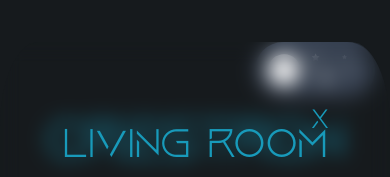
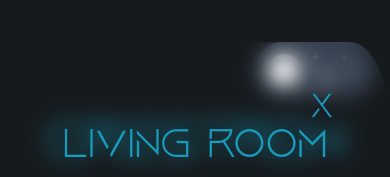
Before and after one commit to Pepe1776/Vue3-Crestron, a Vue app: page / in a window 390 px wide. Both pictures are taken after a click on the button "Rooms". Shown: the top 177 px of the page. Built offline with nearby package versions, Linux system fonts and the light colour scheme; what reconnecting-websocket, vue-iframes would draw is missing.

Commit message:
mobile close

```diff
--- a/src/App.vue
+++ b/src/App.vue
@@ -50,7 +50,7 @@ export default {
     <button @click="isShow = !isShow" class="drop_btn">Rooms</button>
     <div v-show="isShow" class="drop_outer">
       <div class="drop_menu flex flex-col">
-        <button @click="isShow = !isShow" class="drop_close text-5xl">X</button>
+        <button @click="isShow = !isShow" class="drop_close text-6xl">X</button>
         <button class="bb1 text-7xl">Living Room</button>
         <button class="bb2 text-7xl">Family Room</button>
         <button class="bb3 text-7xl">Master Bed</button>
@@ -195,7 +195,7 @@ export default {
   height: 20px;
   z-index: 1;
   position: absolute;
-  top: 5%;
+  top: 3%;
   right: 60px;
 
   transition: all 0.3s ease-in-out;
```
